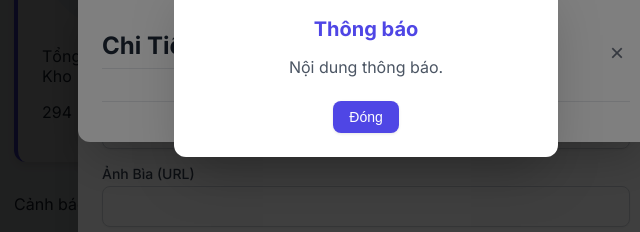
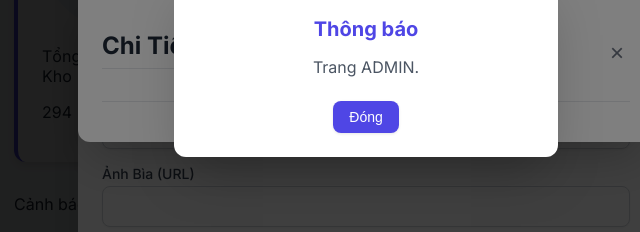
Before and after one commit to Khoazxjee/BTLWEB, a plain HTML site: page index.html in a window 1280 px wide. Shown: the part 335-567 px from the top of the page, 274-914 px from the left. Drawn offline with Linux system fonts and the light colour scheme.

Commit message:
Update index.html

```diff
--- a/index.html
+++ b/index.html
@@ -146,7 +146,7 @@
     <div id="custom-alert-modal" class="modal">
         <div class="modal-content small text-center">
             <h3 id="alert-title" class="alert-title">Thông báo</h3>
-            <p id="alert-message" class="alert-message">Nội dung thông báo.</p>
+            <p id="alert-message" class="alert-message">Trang ADMIN.</p>
             <button class="btn btn-primary" onclick="closeModal('custom-alert-modal')">Đóng</button>
         </div>
     </div>
```
